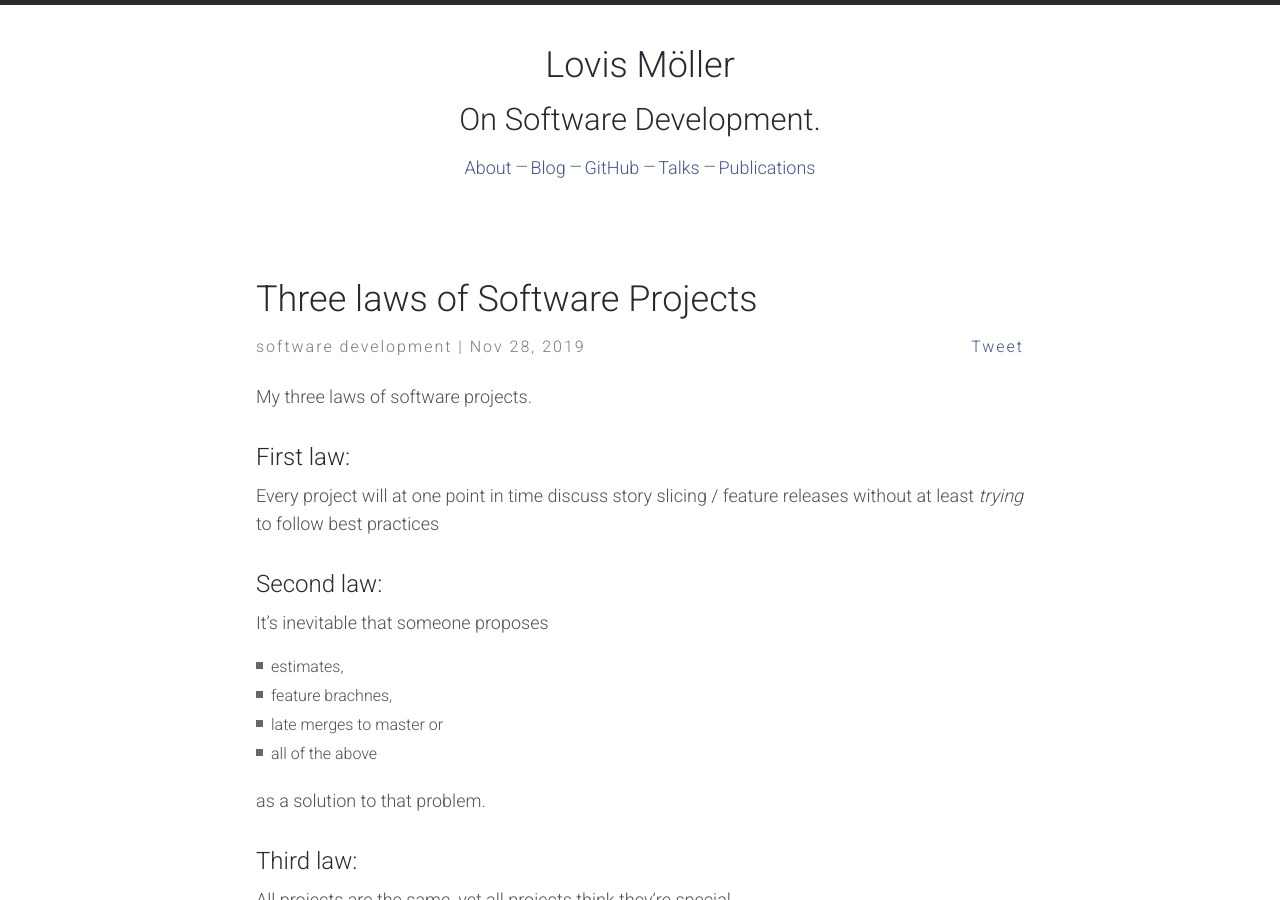
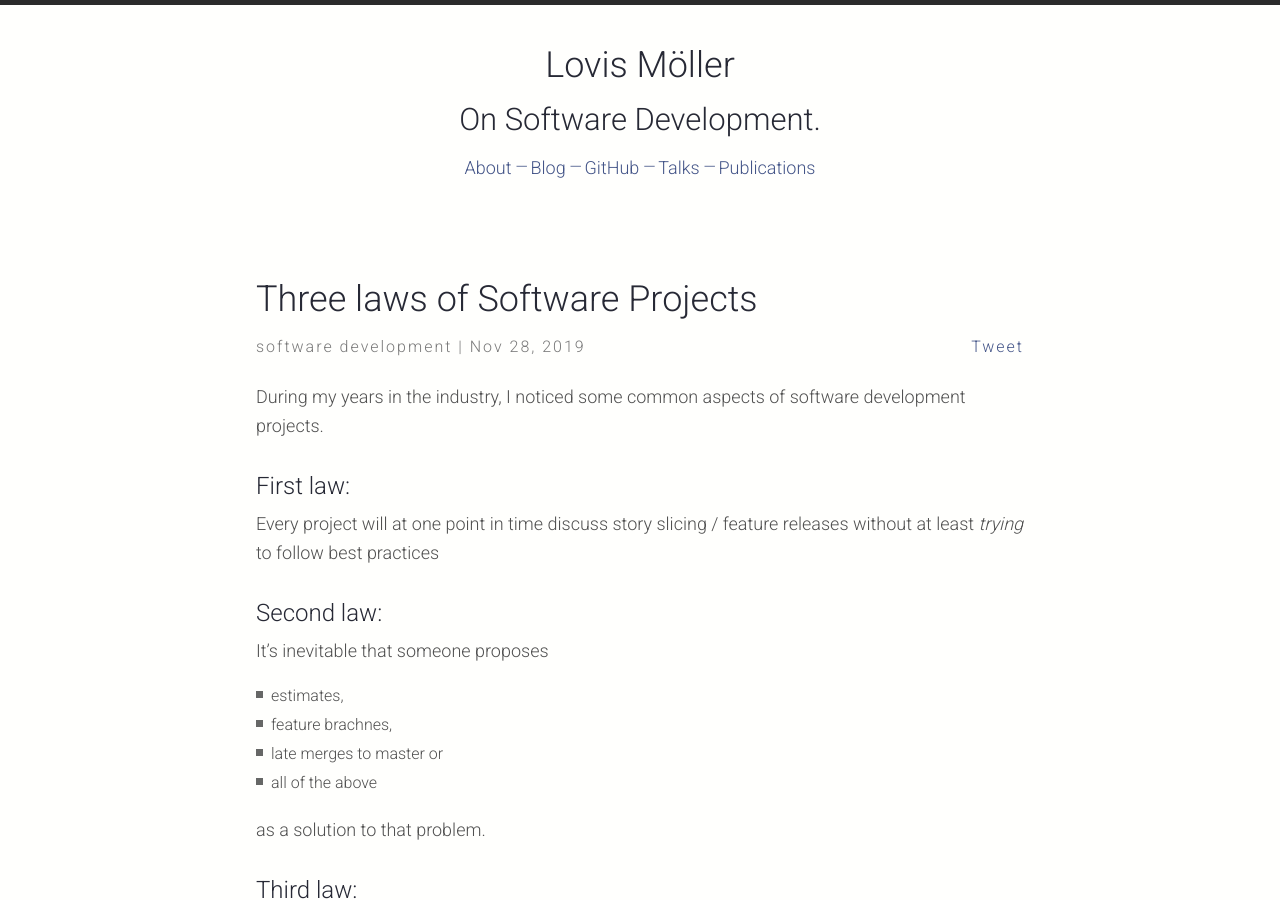
Before and after one commit to lmller/lmller.github.io, a Jekyll site: the page built from _posts/2019-11-28-three_laws.md, in a window 1280 px wide and 900 px high. Built offline with Jekyll 4.4.1, drawn with Linux system fonts in a browser that asks for light colours; nearby versions of some CDN libraries; comment, search, counter and statistics services are not loaded.

Commit message:
Update 2019-11-28-three_laws.md

```diff
--- a/_posts/2019-11-28-three_laws.md
+++ b/_posts/2019-11-28-three_laws.md
@@ -9,7 +9,7 @@ categories:
 permalink: three-laws
 ---
 
-My three laws of software projects.
+During my years in the industry, I noticed some common aspects of software development projects.
 
 #### First law:
 Every project will at one point in time discuss story slicing / feature releases without at least _trying_ to follow best practices
```
